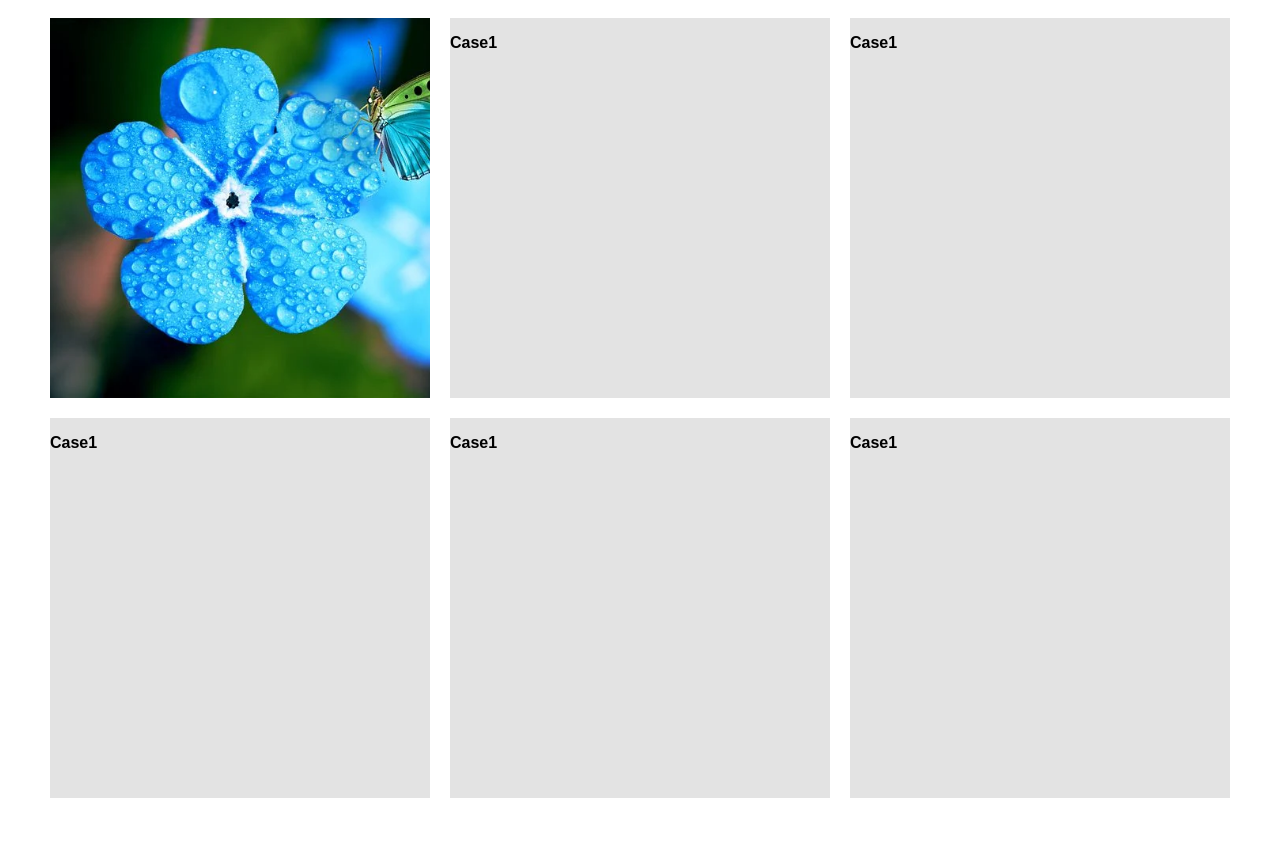
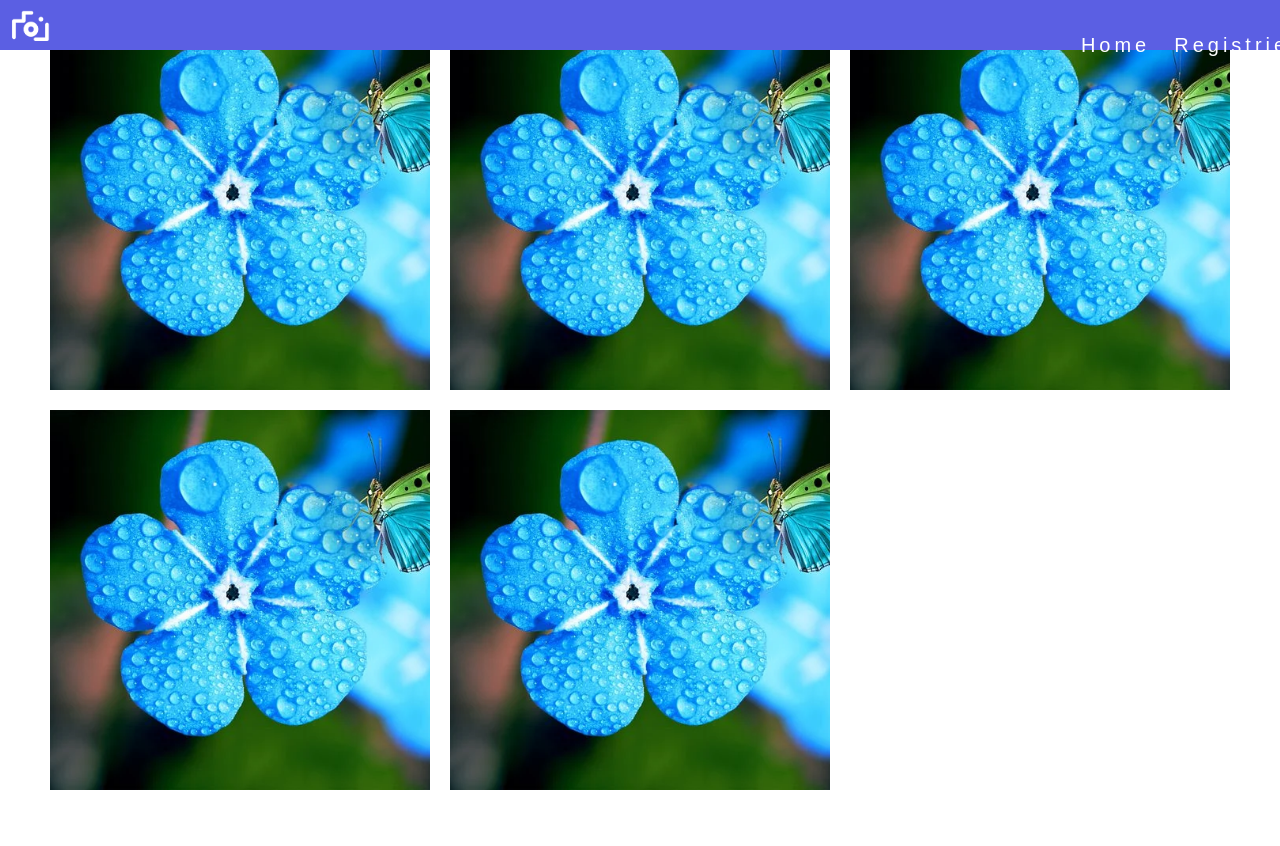
Before and after one commit to school-archive/2020-21-ITP-BestPicture, a PHP site: page /Schule/profil/index.html in a window 1280 px wide. After the commit the page ends 790 px from the top, so only its background shows below. Run offline with PHP 8.4, Linux system fonts and the light colour scheme; some libraries are stand-ins or nearby versions.

Commit message:
updated profile.html

```diff
--- a/assets/styles/profil.css
+++ b/assets/styles/profil.css
@@ -1,10 +1,7 @@
-body{
-    font-family: acumin-pro-semi-condensed, sans-serif;
-    font-style: normal;
-    font-weight: 600;
-    align-content: center;
+#nav-profile{
+    margin-bottom: 20px;
 }
-.wrapper{
+.gallary-links .wrapper{
     width: 1200px;
     margin: 0 auto;
 }
@@ -21,7 +18,7 @@ body{
     margin: 10px 10px 10px 10px;
     background-color: #E3E3E3;
 }
-img {
+.content-picture{
     width: 380px;
     height:380px;
     object-fit: cover;
--- a/profil/index.html
+++ b/profil/index.html
@@ -3,33 +3,36 @@
 <head>
     <link rel="stylesheet" href="https://use.typekit.net/hhh6sjk.css%22%3E">
     <link href="../assets/styles/profil.css" rel="stylesheet">
+    <link href="../assets/styles/main.css" rel="stylesheet">
     <meta charset="UTF-8">
     <title>BestPicture</title>
 </head>
 <body>
     <header>
-
+        <div class="wrapper">
+            <img class="logo" src="../assets/images/Logo.png" alt="logo">
+            <nav id="nav-profile">
+                <a href="#">Home</a> <a href="#">Registrieren</a> <a href="#">Login</a><a href="#"><img class="user" src="../assets/images/user.png" alt="user"> </a>
+            </nav>
+        </div>
     </header>
     <main>
         <section class="gallary-links">
             <div class="wrapper">
                 <div class="gallary-link">
-                    <img src="../assets/images/butterfl.png">
+                    <img src="../assets/images/butterfl.png" class="content-picture">
                 </div>
                 <div class="gallary-link">
-                    <p>Case1</p>
+                    <img src="../assets/images/butterfl.png" class="content-picture">
                 </div>
                 <div class="gallary-link">
-                    <p>Case1</p>
+                    <img src="../assets/images/butterfl.png" class="content-picture">
                 </div>
                 <div class="gallary-link">
-                    <p>Case1</p>
+                    <img src="../assets/images/butterfl.png" class="content-picture">
                 </div>
                 <div class="gallary-link">
-                    <p>Case1</p>
-                </div>
-                <div class="gallary-link">
-                    <p>Case1</p>
+                    <img src="../assets/images/butterfl.png" class="content-picture">
                 </div>
             </div>
         </section>
```
Also changed, not shown: assets/images/straße.png (deleted).
